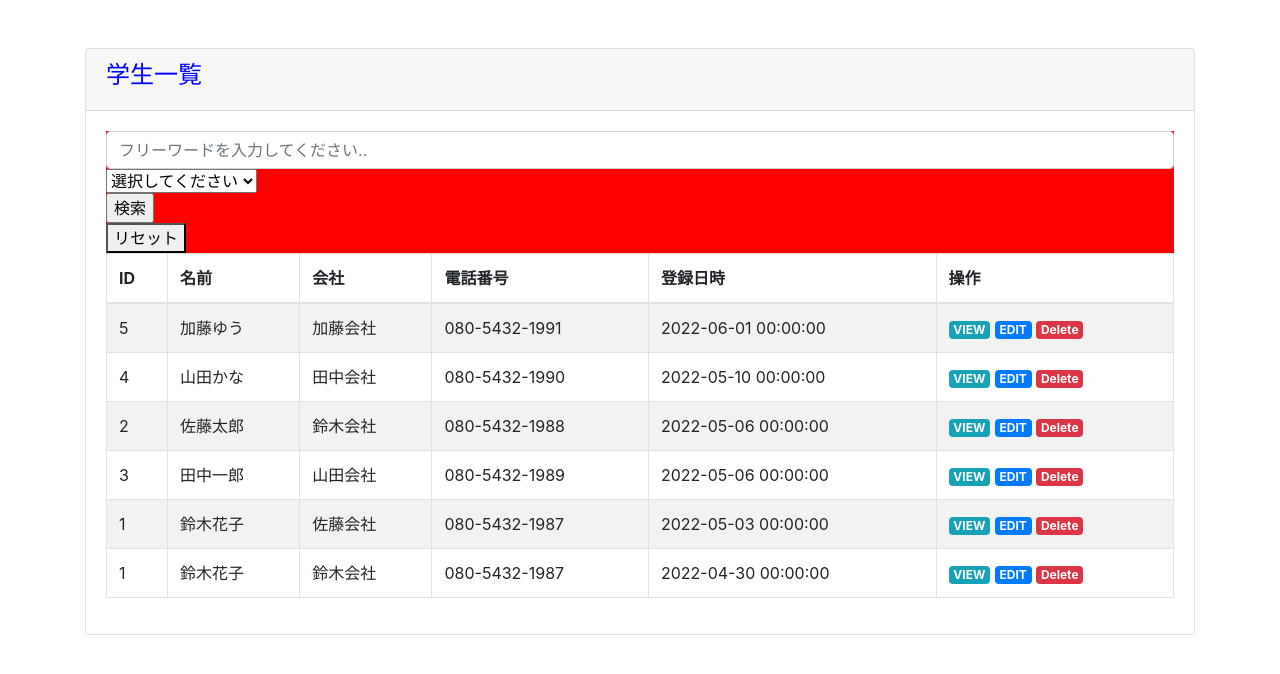
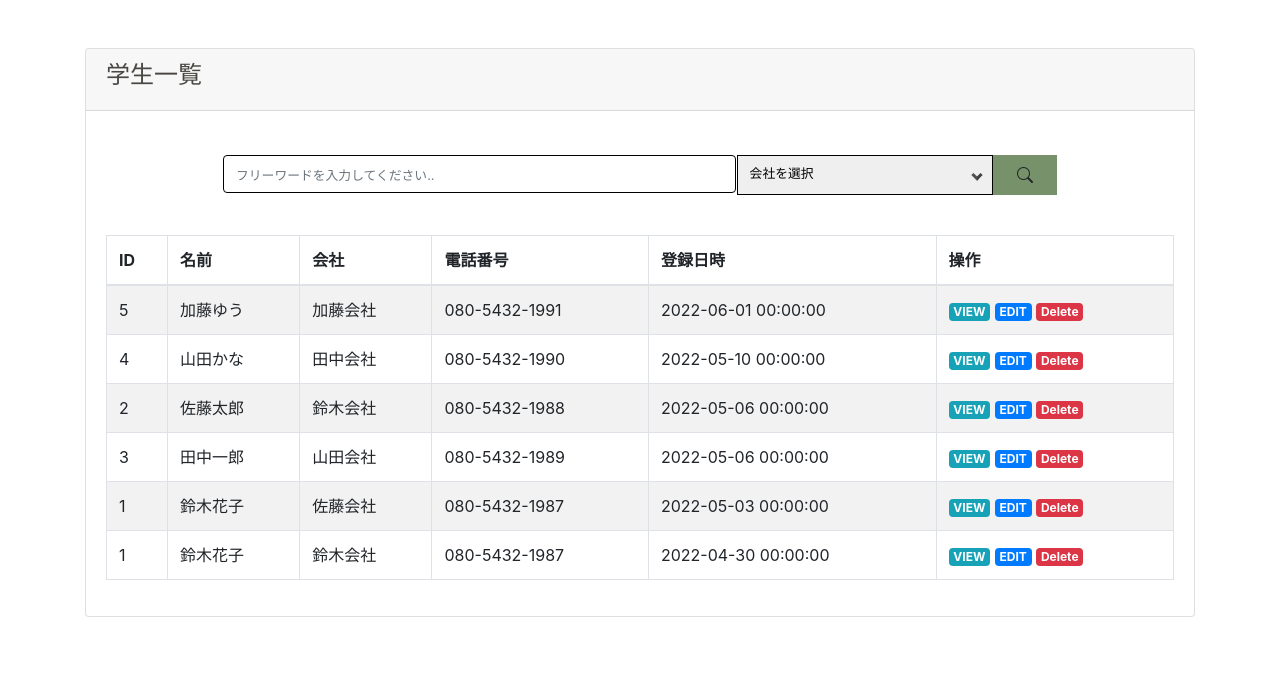
Before and after one commit to posse-ap/teamdev-2022-posse1-team2G, a PHP site: page /boozer/user_list.php in a window 1280 px wide. Shown: the top 674 px of the page. Run offline with PHP 8.4, Linux system fonts and the light colour scheme; data comes from the database, SQL or seed files in the repository; some libraries are stand-ins or nearby versions.

Commit message:
基本的なcssは完成

```diff
--- a/src/admin/admin_style.css
+++ b/src/admin/admin_style.css
@@ -70,10 +70,75 @@ box-shadow: 0 0 8px 2px rgb(167, 201, 149);
 
 /* ----------    boozer/user_list.php     ------------ */
 .search_container{
-    background-color: red;
+    /* background-color: red; */
+    display: flex;
+    justify-content: center;
+    width: 100%;
+    margin: 24px 0 40px;
+    height: 40px;
+    border-radius: 4px;
 }
 .hh{
-    color: blue;
+    color: rgb(73, 71, 67);
+}
+.user_list_search_text{
+    width: 48%;
+    margin-right: 1px;
+}
+.user_list_search_text input{
+box-sizing: border-box;
+border: 1px solid black;
+border-radius: none;
+}
+.user_list_search_text input::placeholder{
+font-size: .8rem;
+/* line-height: 30px; */
+}
+.user_list_search_select{
+    width: 24%;
+    position: relative;
+}
+.user_list_search_select select{
+    width: 100%;
+    height: 100%;
+font-size: .8rem;
+border: 1px solid black;
+padding-left: 12px;
+}
+.user_list_search_select:after {
+    content: "";
+    position: absolute;
+    right: 12px;
+    top: 20px;
+    width: 8px;
+    height: 8px;
+    border-top: 3px solid rgb(78, 82, 79);
+    border-left: 3px solid rgb(63, 66, 64);
+    pointer-events: none;
+    transform: translateY(-50%) rotate(
+-135deg);
+}
+/* .user_list_search_select_hidden{
+    font-size: .2rem;
+} */
+.user_list_search_submit{
+    width: 6%;
+    background-color: rgb(119, 145, 107);
+    display: flex;
+    justify-content: center;
+    align-items: center;
+}
+/* .user_list_search_submit i{
+font-weight: bold;
+} */
+
+
+ select{
+  position: relative;
+  width: 100%;
+  appearance: none;
+  -webkit-appearance: none;
+  -moz-appearance: none;
 }
 
 
--- a/src/admin/boozer/user_list.php
+++ b/src/admin/boozer/user_list.php
@@ -22,7 +22,9 @@ $names = $stmt->fetchAll();
   <link rel="stylesheet" href="../../normalize.css">
   <!-- Bootstrap CSS -->
   <link rel="stylesheet" href="https://stackpath.bootstrapcdn.com/bootstrap/4.5.2/css/bootstrap.min.css" integrity="sha384-JcKb8q3iqJ61gNV9KGb8thSsNjpSL0n8PARn9HuZOnIxN0hoP+VmmDGMN5t9UJ0Z" crossorigin="anonymous">
-  <!-- <link rel="stylesheet" type="text/css" href="https://cdn.datatables.net/v/dt/dt-1.10.23/datatables.min.css" /> -->
+  <link rel="stylesheet" href="../../normalize.css">
+  <!-- bootstrap icon -->
+  <link rel="stylesheet" href="https://cdn.jsdelivr.net/npm/bootstrap-icons@1.8.0/font/bootstrap-icons.css">
 
   <link rel="stylesheet" href="../admin_style.css">
 
@@ -196,23 +198,24 @@ $names = $stmt->fetchAll();
           </div>
           <div class="card-body">
             <div class='search_container'>
-              <div>
+              <div class='user_list_search_text'>
                 <input type="text" class='form-control' id='live_search' name='input' autocomplete="off" placeholder="フリーワードを入力してください..">
               </div>
-              <div>
+              <div class='user_list_search_select'>
                 <select name="select_company">
-                  <option value=''>選択してください</option>
+                  <option value=''>会社を選択</option>
                   <?php foreach ($names as $name) : ?>
                     <option value="<?= $name['company_name'] ?>"><?= $name['company_name'] ?></option>
                   <?php endforeach; ?>
                 </select>
               </div>
-              <div>
-                <input type="submit" id="search" value='検索'>
+              <div class='user_list_search_submit'>
+                <!-- <input type="submit" id="search" value='検索'> -->
+                <i class="bi bi-search font-weight-bold" id='search' width='24' height='24'></i>
               </div>
-              <div>
+              <!-- <div>
                 <button id='reset'>リセット</button>
-              </div>
+              </div> -->
             </div>
             <div class="message-show">
             </div>
--- a/src/admin/user_list.js
+++ b/src/admin/user_list.js
@@ -214,40 +214,60 @@ function getdata(input, select) {
     }
   });
   // 検索ボタンを推したときの徐堂
-  $('#search').click(function () {
-    var input = $('#live_search').val();
-    var select = $('[name=select_company]').val();
-    // フリーワードも会社も両方入力されている場合
-    // if (input != '' && select != '') {
-    //   getdata(input, select);
-    // }
-    // // 会社のみで検索する場合
-    // else if (input == '' && select != ''){
-    //   getdata(input, select);
-    // }
-    //   // フリーワードのみで検索する場合
-    // else if (input != '' && select == ''){
-    //   getdata(input, select);
-    // }
-    //   // 絞り込み検索しない場合
-    // else {
-    //   getdata();
-    // }
-    getdata(input, select);
+  // $('#search').click(function () {
+  //   var input = $('#live_search').val();
+  //   var select = $('[name=select_company]').val();
+  //   // フリーワードも会社も両方入力されている場合
+  //   // if (input != '' && select != '') {
+  //   //   getdata(input, select);
+  //   // }
+  //   // // 会社のみで検索する場合
+  //   // else if (input == '' && select != ''){
+  //   //   getdata(input, select);
+  //   // }
+  //   //   // フリーワードのみで検索する場合
+  //   // else if (input != '' && select == ''){
+  //   //   getdata(input, select);
+  //   // }
+  //   //   // 絞り込み検索しない場合
+  //   // else {
+  //   //   getdata();
+  //   // }
+  //   getdata(input, select);
+  // });
+
+  // $('#reset').click(function () {
+  //   getdata();
+  // });
+
+
+
+
+
+
+    }
   });
 
-  $('#reset').click(function () {
-    getdata();
-  });
 
-  }
+
+//   }
+// });
+
+
+$('#search').click(function () {
+
+  var input = $('#live_search').val();
+  var select = $('[name=select_company]').val();
+  alert(select);
+
 });
 
 
-// $('#search').click(function () {
-
-//   var input = $('#live_search').val();
-//   var select = $('[name=select_company]').val();
-//   alert(select);
-
+// $("#live_search").keypress(function (e) {
+//   if (e.which == 13) {
+//     var input = $('#live_search').val();
+//     var select = $('[name=select_company]').val();
+//     alert(input);
+//     // getdata(input, select);
+//   }
 // });
```
